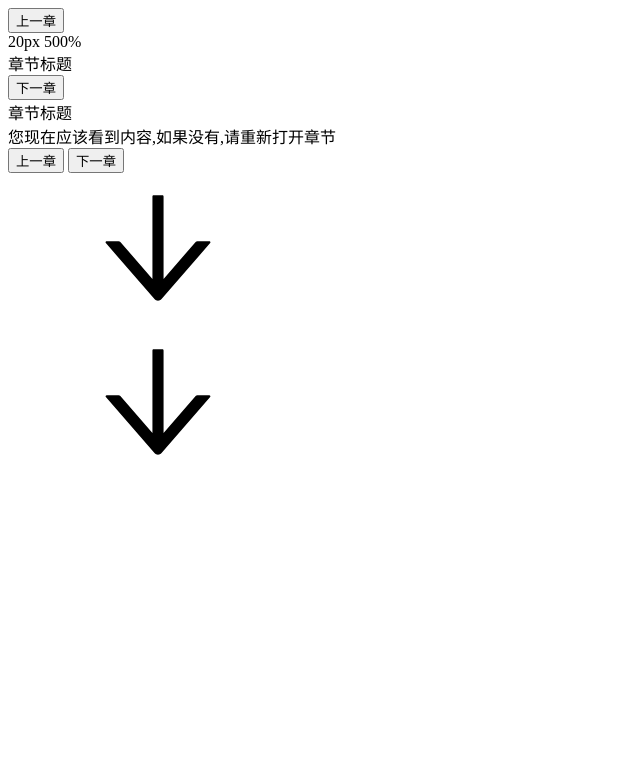
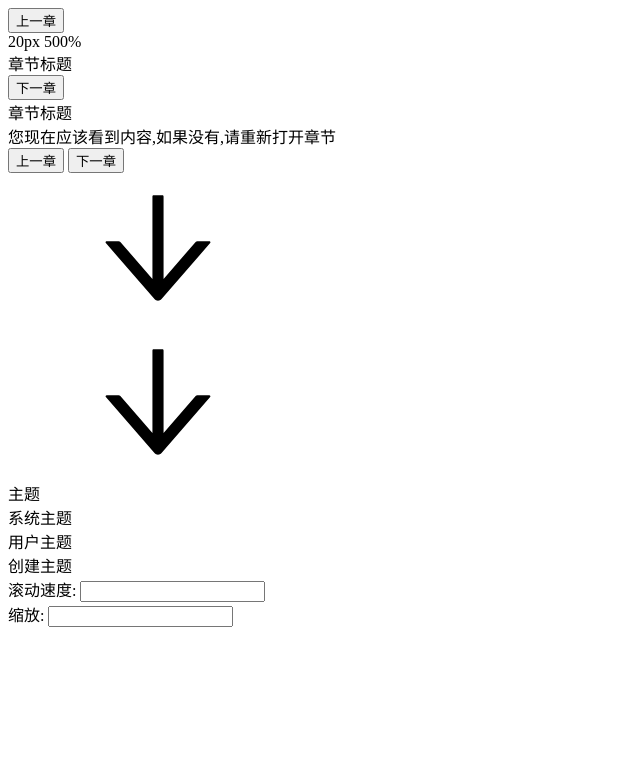
Before and after one commit to ytx222/novel-look-ts, a website built with webpack: page static/webView.html in a window 1280 px wide. Shown: the whole page, without its empty margins (0-640 px from the left). Built offline with nearby package versions, Linux system fonts and the light colour scheme.

Commit message:
主题相关开发

```diff
--- a/static/js/scroll.js
+++ b/static/js/scroll.js
@@ -108,7 +108,7 @@ function showZoom (size, zoom) {
 		zoomEl.style.display = 'none';
 	};
 	clearTimeout(zoomTimer);
-	zoomTimer = setTimeout(hideZoom, 1500);
+	zoomTimer = setTimeout(hideZoom, 150000);
 }
 //滚动滑轮触发scrollFunc方法
 document.onmousewheel = scrollFunc;
--- a/static/style.css
+++ b/static/style.css
@@ -552,13 +552,10 @@
 	--vscode-gitDecoration-submoduleResourceForeground: #8db9e2;
 }
 :root {
-	--navHeight: 2rem;
-	/* 黑色主题色 */
-	--bg: #272822;
-	/* --navBg: #272822; */
-	--color: #fff;
-	--btnColor: #e6e6e6;
-	--btnBg: #5c5c5c;
+	--vscode-badge-background: #75715e;
+	--vscode-badge-foreground: #f8f8f2;
+	--vscode-editorWidget-background: #1e1f1c;
+	--vscode-editorWidget-foreground: #cccccc;
 
 	/* 使用vscode主题 **/
 	--bg: var(--vscode-editor-background);
@@ -572,6 +569,7 @@
 	/* --btnActive: var(--vscode-inputOption-hoverBackground); */
 	/* --btnDefaultBorder:var(--vscode-input-placeholderForeground); */
 
+	/* 默认继承的 */
 	--navBg: var(--bg);
 	--textColor: var(--color);
 
@@ -582,7 +580,12 @@
 	--btnColor: #303b33;
 	--btnActive: rgba(0, 0, 0, 0.2);
 	--btnActiveBorder:#303b33; */
+
+	/* 一些非主题的参数 */
+	--scroll-bar-size: 10px;
+	--navHeight: 2rem;
 }
+
 html {
 	font-size: 16px;
 }
@@ -597,6 +600,19 @@ body {
 body.init {
 	display: flex;
 }
+
+/********************
+ *		一些参数
+ ********************/
+input::-webkit-outer-spin-button,
+input::-webkit-inner-spin-button {
+  -webkit-appearance: none;
+}
+
+
+/********************
+ *		工具类
+ ********************/
 .flex-center {
 	display: flex;
 	justify-content: center;
@@ -626,6 +642,22 @@ button:active,
 	background: var(--btnActive);
 	border-color: var(--btnActiveBorder);
 }
+
+.after-shadow::after {
+	display: block;
+	content: ' ';
+	box-shadow: 0px 0px 0px var(--shadow-size, 2px) var(--color) inset;
+	opacity: 0.5;
+	position: absolute;
+	width: 100%;
+	height: 100%;
+	left: 0;
+	top: 0;
+}
+
+/********************
+ *	   业务逻辑
+ ********************/
 .nav {
 	display: flex;
 	height: var(--navHeight);
@@ -674,16 +706,7 @@ button:active,
 }
 
 .nav .content-container .zoom::after {
-	display: block;
-	content: ' ';
-	box-shadow: 0px 0px 0px 2px var(--color) inset;
 	border-radius: 5px;
-	opacity: 0.5;
-	position: absolute;
-	width: 100%;
-	height: 100%;
-	left: 0;
-	top: 0;
 }
 .nav .content-container .zoom.on + .title {
 	display: none;
@@ -744,10 +767,6 @@ button:active,
 	flex: 1 1 auto;
 }
 
-/* .function-box {
-	position: fixed;
-} */
-
 .side-next-btn {
 	position: fixed;
 	right: 20px;
@@ -759,7 +778,7 @@ button:active,
 	margin-top: calc(var(--size) * -0.54);
 	border: max(calc(var(--size) * 0.06), 2px) solid;
 	background: var(--bg);
-	transition:transform 300ms  ;
+	transition: transform 300ms;
 }
 .side-next-btn svg {
 	width: 80%;
@@ -767,9 +786,7 @@ button:active,
 	fill: var(--color);
 }
 
-.side-next-btn.down {
-
-}
+/* .side-next-btn.down { } */
 .side-next-btn.right {
 	transform: rotateZ(-90deg);
 }
@@ -781,3 +798,71 @@ button:active,
 .symbol-box {
 	display: none;
 }
+
+.custom-contextmenu {
+	position: fixed;
+	left: 30vw;
+	top: 40vw;
+
+	background: var(--bg);
+
+	width: 6rem;
+	/* border: ; */
+	border-radius: 0.4rem;
+	--shadow-size: 5px;
+	border: max(1px,0.06rem) solid var(--color);
+	/* --color:#000;
+	--color: inherit; */
+	font-size: 0.45rem;
+
+
+	box-shadow: 0px 0px 6px 2px var(--bg);
+}
+/* .custom-contextmenu::after {
+	border-radius: inherit;
+	content: '123123';
+	font-size: 40px;
+	color: var(--color);
+	color: inherit;
+	box-shadow: 0px 0px 3px 2px var(--color) ;
+} */
+
+.contextmenu-item {
+	color: #000;
+	color: inherit;
+	padding: 0.2rem 0.8rem;
+	position: relative;
+}
+.contextmenu-item.title{
+	padding: 0.1rem 0.3rem;
+	font-size: 0.3rem;
+}
+.contextmenu-item.title::after{
+	content: ' ';
+
+	position: absolute;
+	width: 100%;
+	height: 100%;
+	background: #FFF;
+	left: 0;
+	top: 0;
+}
+.contextmenu-hr{
+	width: 100%;
+	height: 3px;
+	background: var(--color);
+	opacity: 0.3;
+}
+.contextmenu-item input{
+	border: none;
+	outline: none;
+	background: var(--btnBg);
+	color: var(--color);
+	width: 3em;
+}
+
+.contextmenu-item label{
+	display: flex;
+	justify-content: space-between;
+
+}
--- a/static/webView.html
+++ b/static/webView.html
@@ -22,7 +22,7 @@
 	<div class="nav">
 		<button class="button prev">上一章</button>
 		<div class="content-container flex-center">
-			<div class="zoom flex-center">20px 500%</div>
+			<div class="zoom flex-center after-shadow">20px 500%</div>
 			<div class="title flex-center">章节标题</div>
 		</div>
 		<button class="button next">下一章
@@ -46,6 +46,7 @@
 	</div>
 	<!-- 附加功能 -->
 	<div class="function-box">
+		<!-- 在加载时将这个按钮显示为loading? -->
 		<div class="side-next-btn button flex-center">
 			<svg>
 				<use xlink:href="#arrow" />
@@ -57,8 +58,8 @@
 				<use xlink:href="#arrow" />
 			</svg>
 		</div>
-		<div class="custom-contextmenu">
-			<!--
+
+		<!--
 				参考antd
 				5.7142857142857135px
 				9.142857142857142px
@@ -80,21 +81,58 @@
     			transition: all 0.1s cubic-bezier(0.71, -0.46, 0.88, 0.6),opacity 0.1s;
 				使用web组件写吧
 			 -->
+		<!-- <div class="contextmenu-view-main">
+				<div class="contextmenu-item" id="setTheme">
+					主题
+				</div>
+
+			 </div> -->
+		<!-- after-shadow" -->
+		<div class="custom-contextmenu">
+			<div class="contextmenu-item title" id="setTheme">
+				主题
+			</div>
+			<!-- <div class="contextmenu-hr "> </div> -->
+			<div class="" id="themeContainer">
+
+				<div class="contextmenu-item theme-item">
+					系统主题
+				</div>
+
+				<div class="contextmenu-item theme-item">
+					用户主题
+				</div>
+				<div class="contextmenu-item theme-item">
+					创建主题
+				</div>
+			</div>
+			<div class="contextmenu-hr "> </div>
+			<div class="contextmenu-item">
+				<label for="scroll-speed-input">
+					滚动速度:  <input type="number" id="scroll-speed-input">
+				</label>
+			</div>
+			<div class="contextmenu-item">
+				<label for="zoom-input">
+					缩放:  <input type="number" id="zoom-input">
+				</label>
+			</div>
 		</div>
 	</div>
 
 
 	<div class="symbol-box">
+		<!-- 箭头 -->
 		<svg>
 			<symbol id="arrow" viewBox="0 0 1024 1024">
 				<path
 					d="M862 465.3h-81c-4.6 0-9 2-12.1 5.5L550 723.1V160c0-4.4-3.6-8-8-8h-60c-4.4 0-8 3.6-8 8v563.1L255.1 470.8c-3-3.5-7.4-5.5-12.1-5.5h-81c-6.8 0-10.5 8.1-6 13.2L487.9 861c12.7 14.7 35.5 14.7 48.3 0L868 478.5c4.5-5.2 0.8-13.2-6-13.2z">
 				</path>
-				<!-- <path
-					d="M819.09127 511.999488a31.840764 31.840764 0 0 0-10.545333-23.547832L316.703393 10.328284a33.78602 33.78602 0 0 0-48.631392 0L215.345333 61.621605A31.943146 31.943146 0 0 0 204.8 85.169437c0 8.907223 3.480984 16.790628 10.545333 23.650214L630.196705 511.999488 215.345333 915.179325a31.943146 31.943146 0 0 0-10.545333 23.547832c0 8.907223 3.480984 16.790628 10.545333 23.547832l52.726668 51.395703a33.78602 33.78602 0 0 0 48.631392 0l491.842544-478.123372A32.045528 32.045528 0 0 0 819.09127 511.999488z">
-				</path> -->
 			</symbol>
 		</svg>
+		<!-- 编辑 -->
+		<!-- 错,删除 -->
+
 	</div>
 
 </body>
```
Also changed, not shown: static/js/webView.js (+8 -8 lines), static/js/contextmenu.js (added).
